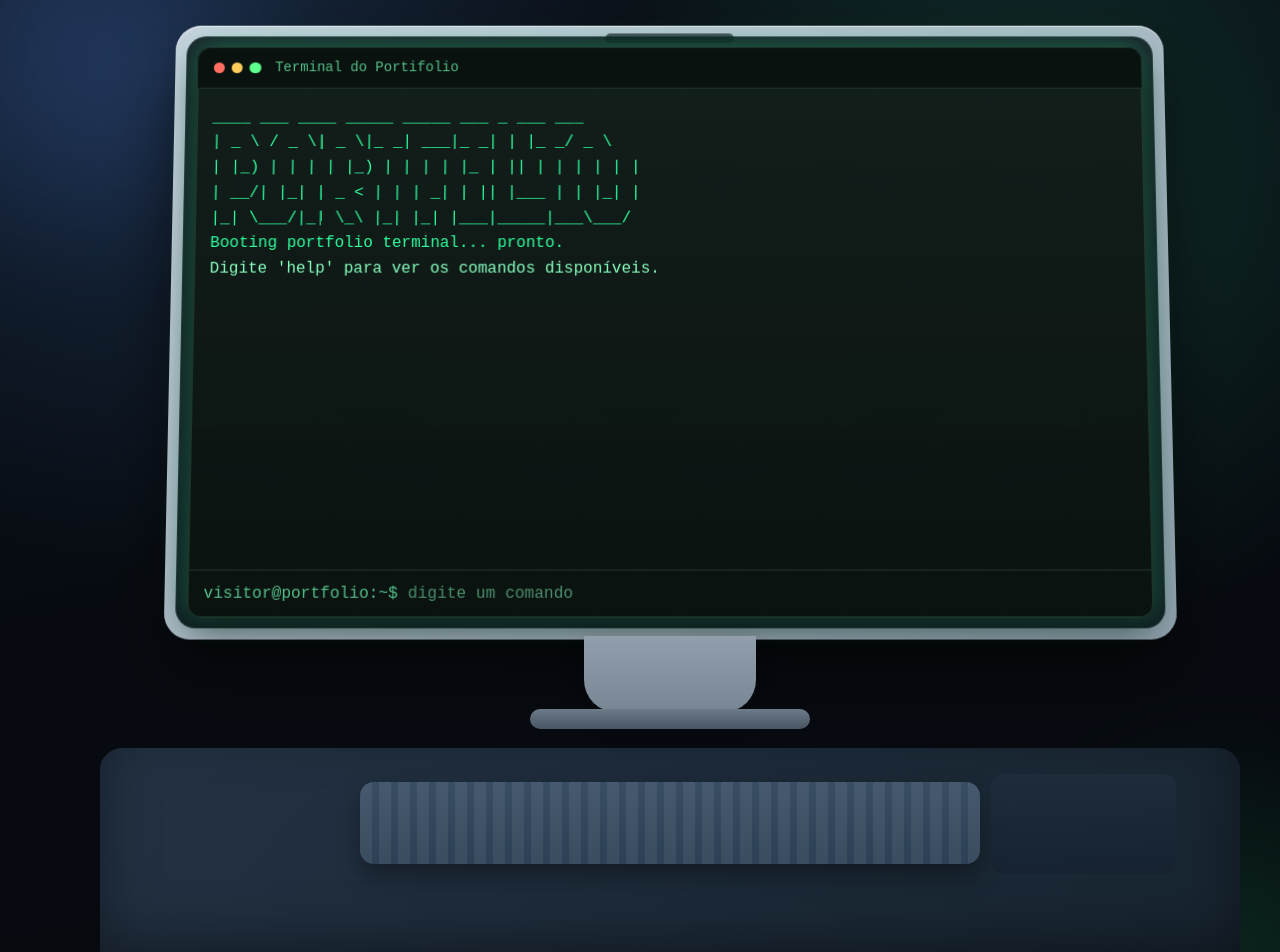
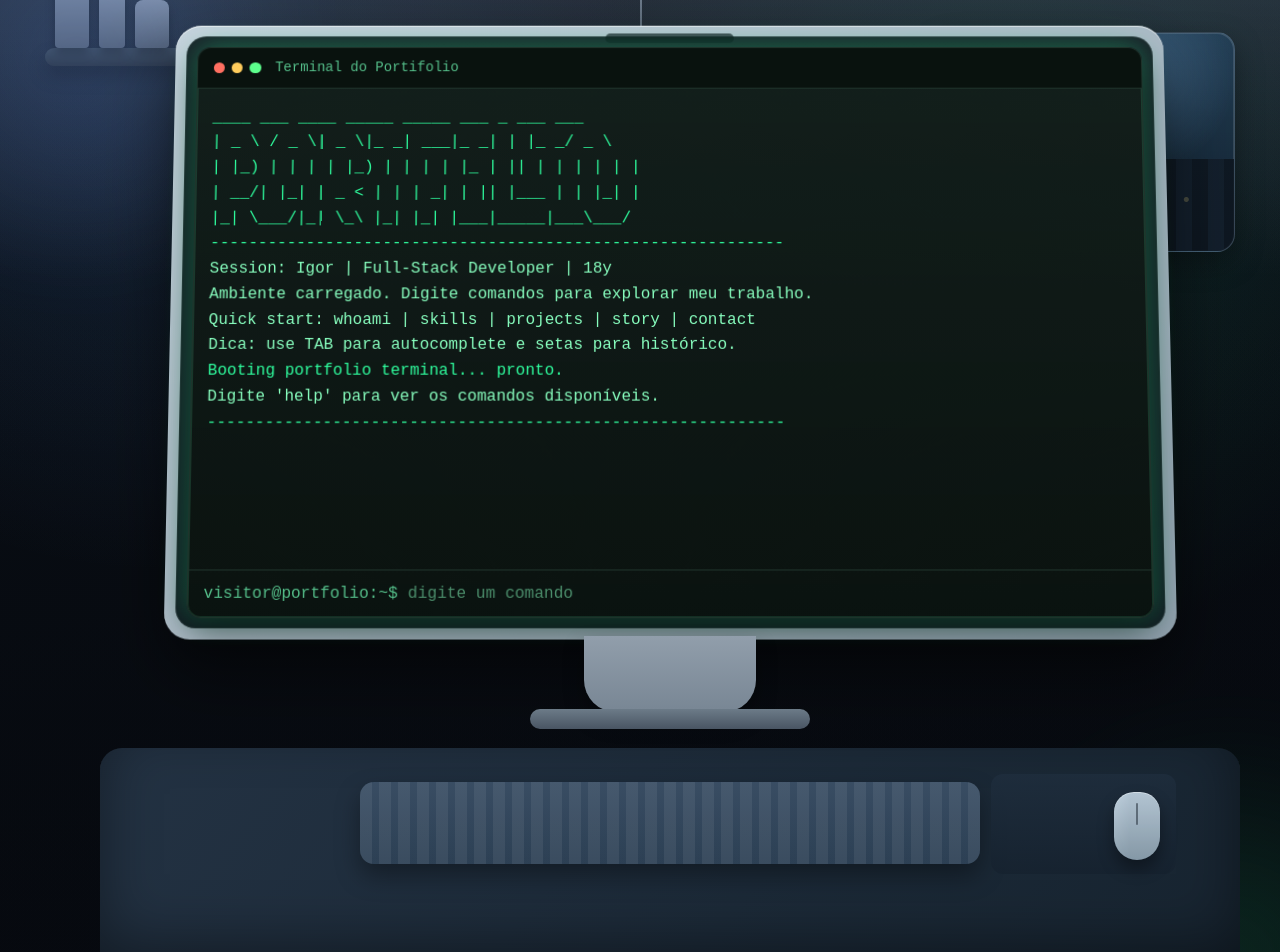
Before and after one commit to dyingkasy/portif-lio, a React (Vite) app: page / in a window 1280 px wide. Shown: the top 952 px of the page. Built offline with nearby package versions, Linux system fonts and the light colour scheme.

Commit message:
feat: enrich terminal landing and build immersive bedroom computer scene

```diff
--- a/src/components/TerminalApp.tsx
+++ b/src/components/TerminalApp.tsx
@@ -62,10 +62,28 @@ function createBootLines(lang: Lang): TerminalLine[] {
     "|_|    \\___/|_| \\_\\ |_| |_|   |___|_____|___\\___/"
   ];
 
+  const intro =
+    lang === "pt"
+      ? [
+          "Session: Igor | Full-Stack Developer | 18y",
+          "Ambiente carregado. Digite comandos para explorar meu trabalho.",
+          "Quick start: whoami | skills | projects | story | contact",
+          "Dica: use TAB para autocomplete e setas para histórico."
+        ]
+      : [
+          "Session: Igor | Full-Stack Developer | 18y",
+          "Environment loaded. Type commands to explore my work.",
+          "Quick start: whoami | skills | projects | story | contact",
+          "Tip: use TAB for autocomplete and arrows for history."
+        ];
+
   return [
     ...banner.map((line) => createLine("system", line)),
+    createLine("system", "------------------------------------------------------------"),
+    ...intro.map((line) => createLine("text", line)),
     createLine("system", translate(lang, "welcome")),
-    createLine("text", translate(lang, "hint"))
+    createLine("text", translate(lang, "hint")),
+    createLine("system", "------------------------------------------------------------")
   ];
 }
 
@@ -231,6 +249,18 @@ export default function TerminalApp() {
 
   return (
     <main className="terminal-page">
+      <div className="room-backdrop" aria-hidden="true">
+        <div className="room-window">
+          <div className="cityline" />
+        </div>
+        <div className="room-shelf">
+          <span />
+          <span />
+          <span />
+        </div>
+        <div className="room-lamp" />
+      </div>
+
       <div className="scene-glow scene-glow-left" />
       <div className="scene-glow scene-glow-right" />
 
@@ -295,6 +325,7 @@ export default function TerminalApp() {
         <div className="desk-surface">
           <div className="keyboard" />
           <div className="mousepad" />
+          <div className="desk-mouse" />
         </div>
       </section>
 
--- a/src/styles/global.css
+++ b/src/styles/global.css
@@ -65,6 +65,121 @@ body {
   place-items: center;
   position: relative;
   overflow: hidden;
+}
+
+.room-backdrop {
+  position: absolute;
+  inset: 0;
+  pointer-events: none;
+}
+
+.room-backdrop::before {
+  content: "";
+  position: absolute;
+  inset: 0;
+  background:
+    linear-gradient(180deg, rgba(147, 165, 194, 0.18), transparent 28%),
+    linear-gradient(180deg, rgba(21, 33, 44, 0.28), transparent 46%),
+    linear-gradient(180deg, rgba(10, 15, 22, 0.22), rgba(7, 10, 16, 0.36));
+}
+
+.room-window {
+  position: absolute;
+  top: clamp(1rem, 4vh, 2.3rem);
+  right: clamp(1rem, 4vw, 2.8rem);
+  width: min(300px, 38vw);
+  height: min(220px, 30vh);
+  border-radius: 18px;
+  border: 1px solid rgba(220, 236, 255, 0.18);
+  background:
+    radial-gradient(circle at 68% 20%, rgba(135, 197, 255, 0.28), transparent 36%),
+    linear-gradient(180deg, rgba(36, 68, 96, 0.74), rgba(17, 32, 47, 0.94));
+  box-shadow:
+    0 10px 28px rgba(0, 0, 0, 0.34),
+    0 0 0 1px rgba(255, 255, 255, 0.12) inset;
+  overflow: hidden;
+}
+
+.cityline {
+  position: absolute;
+  left: 0;
+  right: 0;
+  bottom: 0;
+  height: 42%;
+  background:
+    repeating-linear-gradient(
+      to right,
+      rgba(12, 20, 29, 0.84) 0 16px,
+      rgba(18, 30, 43, 0.96) 16px 32px
+    );
+}
+
+.cityline::after {
+  content: "";
+  position: absolute;
+  inset: 0;
+  background:
+    radial-gradient(circle at 7% 22%, rgba(255, 227, 130, 0.34) 0 2px, transparent 3px),
+    radial-gradient(circle at 30% 48%, rgba(255, 227, 130, 0.28) 0 2px, transparent 3px),
+    radial-gradient(circle at 46% 34%, rgba(255, 227, 130, 0.24) 0 2px, transparent 3px),
+    radial-gradient(circle at 72% 28%, rgba(255, 227, 130, 0.3) 0 2px, transparent 3px),
+    radial-gradient(circle at 84% 44%, rgba(255, 227, 130, 0.22) 0 2px, transparent 3px);
+}
+
+.room-shelf {
+  position: absolute;
+  left: clamp(1rem, 4vw, 2.8rem);
+  top: clamp(1.5rem, 6vh, 3rem);
+  width: min(280px, 35vw);
+  height: 18px;
+  border-radius: 10px;
+  background: linear-gradient(180deg, #3d4d5d, #2a3541);
+  box-shadow: 0 10px 18px rgba(0, 0, 0, 0.26);
+  display: flex;
+  align-items: flex-end;
+  gap: 10px;
+  padding: 0 10px 18px;
+}
+
+.room-shelf span {
+  width: 34px;
+  border-radius: 8px 8px 4px 4px;
+  background: linear-gradient(180deg, #7d8da3, #536173);
+  box-shadow: 0 6px 10px rgba(0, 0, 0, 0.28);
+}
+
+.room-shelf span:nth-child(1) {
+  height: 74px;
+}
+
+.room-shelf span:nth-child(2) {
+  height: 60px;
+  width: 26px;
+}
+
+.room-shelf span:nth-child(3) {
+  height: 48px;
+}
+
+.room-lamp {
+  position: absolute;
+  left: 50%;
+  top: 0;
+  width: 2px;
+  height: 180px;
+  background: linear-gradient(180deg, rgba(190, 209, 231, 0.46), transparent);
+}
+
+.room-lamp::after {
+  content: "";
+  position: absolute;
+  left: 50%;
+  transform: translateX(-50%);
+  bottom: -20px;
+  width: 180px;
+  height: 90px;
+  border-radius: 0 0 100px 100px;
+  background: radial-gradient(circle at 50% 0%, rgba(255, 232, 190, 0.32), transparent 68%);
 }
 
 .terminal-page::before {
@@ -367,6 +482,33 @@ body {
   opacity: 0.76;
 }
 
+.desk-mouse {
+  position: absolute;
+  right: clamp(2.2rem, 7vw, 5rem);
+  top: 44px;
+  width: 46px;
+  height: 68px;
+  border-radius: 26px 26px 30px 30px;
+  background:
+    linear-gradient(180deg, rgba(204, 222, 236, 0.86), rgba(142, 162, 176, 0.92)),
+    linear-gradient(90deg, rgba(255, 255, 255, 0.42), transparent 34%);
+  box-shadow:
+    0 9px 16px rgba(0, 0, 0, 0.36),
+    0 1px 0 rgba(255, 255, 255, 0.4) inset;
+}
+
+.desk-mouse::before {
+  content: "";
+  position: absolute;
+  left: 50%;
+  top: 11px;
+  transform: translateX(-50%);
+  width: 2px;
+  height: 22px;
+  border-radius: 999px;
+  background: rgba(36, 47, 58, 0.55);
+}
+
 .contact-panel {
   position: fixed;
   right: 1.2rem;
@@ -504,7 +646,11 @@ body {
 
   .keyboard,
   .mousepad,
-  .monitor-stand {
+  .desk-mouse,
+  .monitor-stand,
+  .room-shelf,
+  .room-window,
+  .room-lamp {
     display: none;
   }
 }
```
